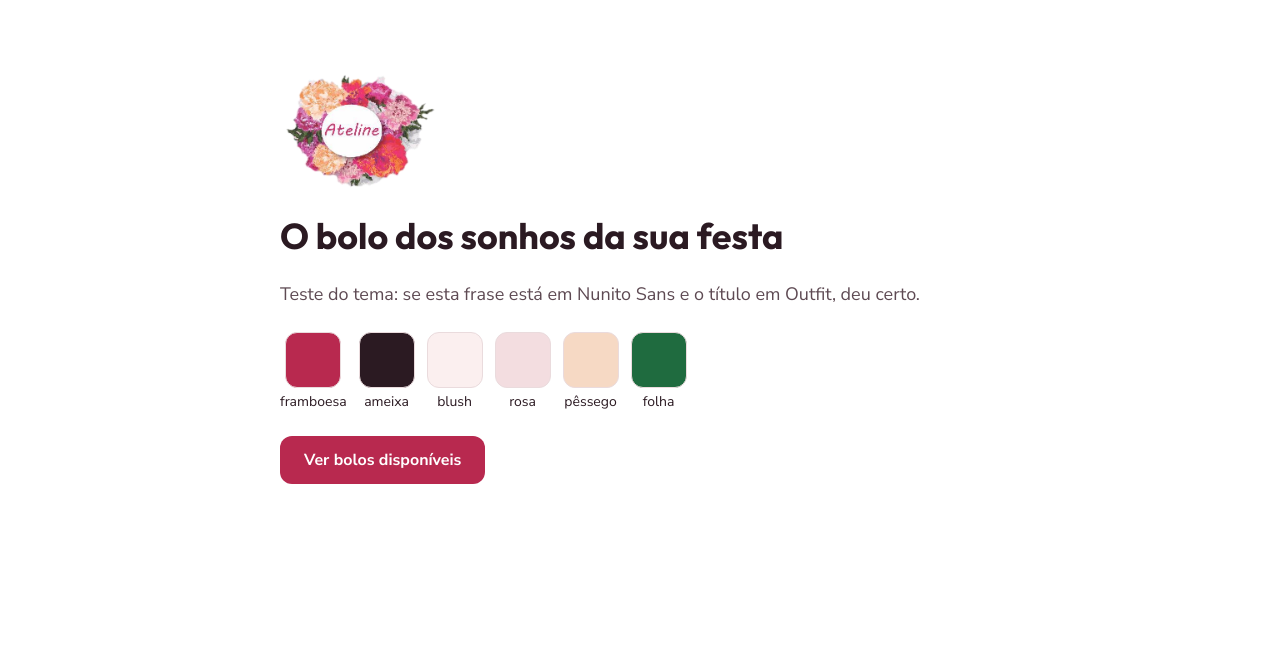
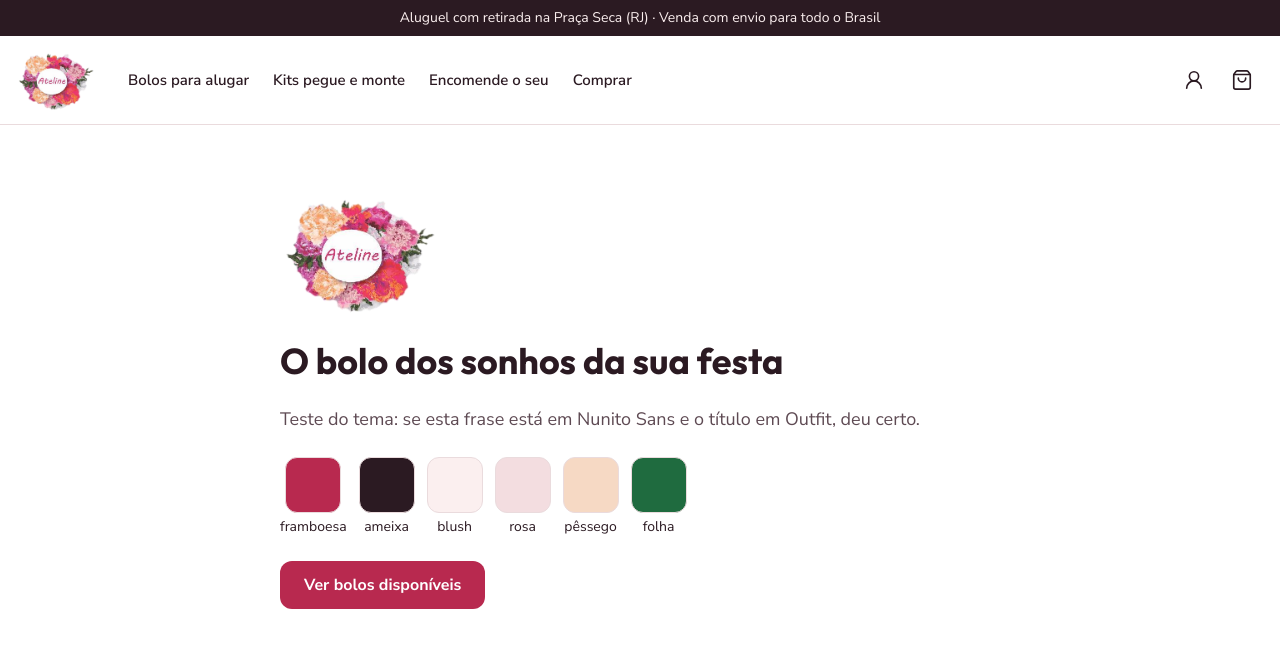
Before and after one commit to DanieSolinho/ateline, a Next.js app: page / in a window 1280 px wide. Shown: the top 648 px of the page. Built offline with nearby package versions, Linux system fonts and the light colour scheme.

Commit message:
commit -m "Header com menu, conta e carrinho"

```diff
--- a/app/layout.tsx
+++ b/app/layout.tsx
@@ -1,6 +1,7 @@
 import type { Metadata } from "next";
 import { Outfit, Nunito_Sans } from "next/font/google";
 import "./globals.css";
+import { Header } from "@/components/Header";
 
 const outfit = Outfit({ variable: "--font-outfit", subsets: ["latin"] });
 const nunito = Nunito_Sans({ variable: "--font-nunito", subsets: ["latin"] });
@@ -17,7 +18,10 @@ export default function RootLayout({ children }: LayoutProps<"/">) {
       lang="pt-BR"
       className={`${outfit.variable} ${nunito.variable} h-full antialiased`}
     >
-      <body className="min-h-full flex flex-col font-sans">{children}</body>
+      <body className="min-h-full flex flex-col font-sans">
+      <Header />
+      {children}
+</body>
     </html>
   );
 }
--- /dev/null
+++ b/components/Header.tsx
@@ -0,0 +1,56 @@
+import Image from "next/image";
+import Link from "next/link";
+import { ShoppingBag, UserRound } from "lucide-react";
+
+const links = [
+  { href: "/alugar", label: "Bolos para alugar" },
+  { href: "/kits", label: "Kits pegue e monte" },
+  { href: "/encomenda", label: "Encomende o seu" },
+  { href: "/comprar", label: "Comprar" },
+];
+
+export function Header() {
+  return (
+    <header className="border-b border-linha">
+      {/* Faixa de aviso no topo */}
+      <p className="bg-ameixa px-4 py-2 text-center text-sm text-blush">
+        Aluguel com retirada na Praça Seca (RJ) · Venda com envio para todo o Brasil
+      </p>
+
+      <div className="mx-auto flex max-w-7xl flex-wrap items-center gap-x-8 gap-y-2 px-4 py-3">
+        <Link href="/" aria-label="Ateline, página inicial">
+          <Image src="/logo-ateline.png" alt="Ateline" width={80} height={64} priority />
+        </Link>
+
+        {/* No celular o menu desce para a linha de baixo; no computador fica ao lado da logo */}
+        <nav
+          aria-label="Principal"
+          className="order-last flex w-full flex-wrap gap-x-6 text-[15px] font-semibold md:order-none md:w-auto md:flex-1"
+        >
+          {links.map((link) => (
+            <Link key={link.href} href={link.href} className="py-2 hover:text-framboesa">
+              {link.label}
+            </Link>
+          ))}
+        </nav>
+
+        <div className="ml-auto flex gap-1">
+          <Link
+            href="/conta"
+            aria-label="Minha conta"
+            className="grid size-11 place-items-center rounded-full hover:bg-blush"
+          >
+            <UserRound size={22} strokeWidth={1.8} />
+          </Link>
+          <Link
+            href="/carrinho"
+            aria-label="Carrinho"
+            className="grid size-11 place-items-center rounded-full hover:bg-blush"
+          >
+            <ShoppingBag size={22} strokeWidth={1.8} />
+          </Link>
+        </div>
+      </div>
+    </header>
+  );
+}
--- a/package.json
+++ b/package.json
@@ -9,6 +9,7 @@
     "lint": "eslint"
   },
   "dependencies": {
+    "lucide-react": "^1.61.0",
     "next": "16.4.2",
     "react": "19.3.0",
     "react-dom": "19.3.0"
```
Also changed, not shown: 1 other file (tests, documents, lock files or other folders).
